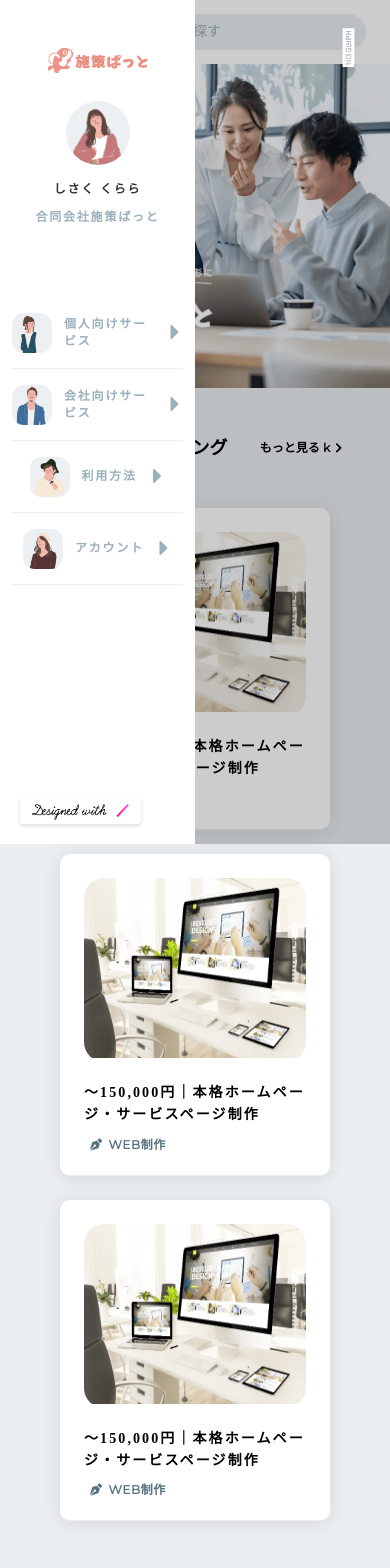
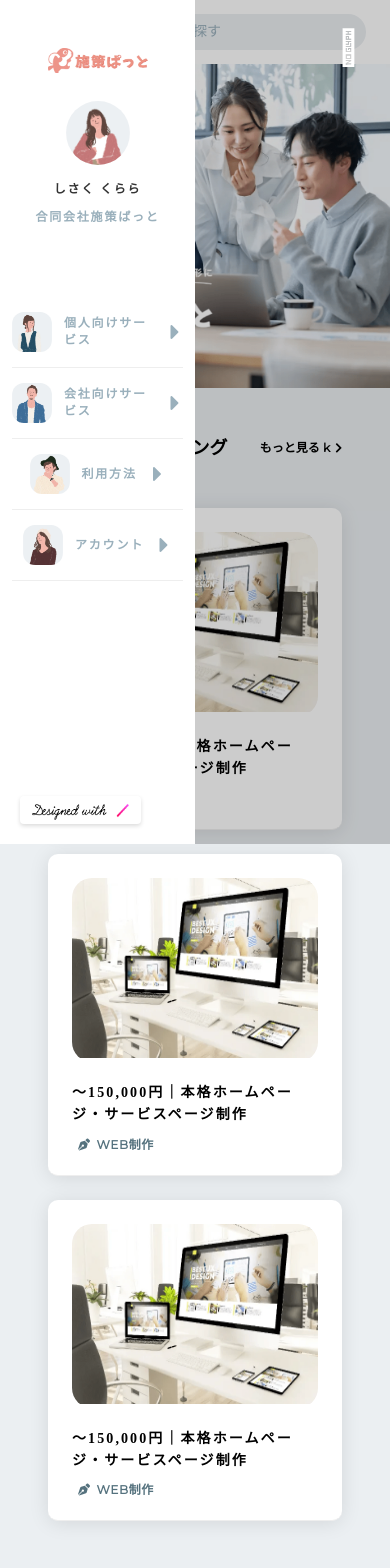
Before and after one commit to CoolGenie125/measures-pat-client, a React (Create React App) app: page / in a window 390 px wide. Shown: the top 1568 px of the page. Built offline with nearby package versions, Linux system fonts and the light colour scheme.

Commit message:
change responsive
change responsive method in landing & heathly component

```diff
--- a/src/App.css
+++ b/src/App.css
@@ -5,6 +5,10 @@
 .App-logo {
   height: 40vmin;
   pointer-events: none;
+}
+
+div{
+  box-sizing: border-box;
 }
 
 @media (prefers-reduced-motion: no-preference) {
--- a/src/App.tsx
+++ b/src/App.tsx
@@ -1,9 +1,19 @@
 import "./App.css";
-import { ThemeProvider, useTheme } from "@material-ui/core/styles";
+import { createTheme, ThemeProvider } from "@material-ui/core/styles";
 import Layout from "layout/Layout";
 
 function App() {
-  const theme = useTheme();
+  const theme = createTheme({
+    breakpoints: {
+      values: {
+        xs: 0,
+        sm: 600,
+        md: 1200,
+        lg: 1280,
+        xl: 1600,
+      },
+    },
+  })
 
   return (
     <ThemeProvider theme={theme}>
--- a/src/components/ServiceCard/ServiceCard.tsx
+++ b/src/components/ServiceCard/ServiceCard.tsx
@@ -1,3 +1,4 @@
+import clsx from "clsx";
 import { slideImg } from "config/utils";
 import Reveal from "react-awesome-reveal";
 import backImg from "./../../assets/images/2.png";
@@ -5,13 +6,14 @@ import { ServiceCardStyles } from "./ServiceCardStyles";
 
 interface ServiceCardProps {
   delay?: number;
+  className?: any;
 }
 
-export default function ServiceCard({ delay }: ServiceCardProps) {
+export default function ServiceCard({ delay, className }: ServiceCardProps) {
   const classes = ServiceCardStyles();
 
   return (
-    <div className={classes.root}>
+    <div className={clsx(classes.root, className)}>
       <div className={classes.imgRoot}>
         <Reveal
           keyframes={slideImg}
--- a/src/components/ServiceCard/ServiceCardStyles.tsx
+++ b/src/components/ServiceCard/ServiceCardStyles.tsx
@@ -3,17 +3,23 @@ import { makeStyles } from "@material-ui/styles";
 export const ServiceCardStyles = makeStyles((theme: Theme) =>
   createStyles({
     root: {
+      width: "350px",
+      minWidth: "350px",
       background: "#fff",
       borderRadius: "10px",
       boxShadow: "0px 2px 20px rgb(0 0 0 / 10%)",
       borderBottom: "solid 1px #eeeeee",
       padding: "24px",
-      margin: "0 12px 24px 12px",
+      margin: "0 auto 24px auto",
       cursor: "pointer",
       "&:hover": {
         boxShadow: "0px 0px 0px rgb(0 0 0 / 10%)",
         transform: "translate(6px, 12px)",
         transitionDuration: "800ms",
+      },
+      [theme.breakpoints.down(450)]:{
+        minWidth: "100%",
+        width: "100%",
       },
     },
     imgRoot: {
--- a/src/config/constant.tsx
+++ b/src/config/constant.tsx
@@ -12,31 +12,31 @@ export const SidbarData = [
       routers: [
         {
           name: "食事・美容",
-          link: "/private/healthy",
+          link: "/category",
         },
         {
           name: "ジム・マッサージ",
-          link: "/private/healthy",
+          link: "/category",
         },
         {
           name: "旅行・レジャー",
-          link: "/private/healthy",
+          link: "/category",
         },
         {
           name: "引越し",
-          link: "/private/healthy",
+          link: "/category",
         },
         {
           name: "家事・育児",
-          link: "/private/healthy",
+          link: "/category",
         },
         {
           name: "介護・福祉",
-          link: "/private/healthy",
+          link: "/category",
         },
         {
           name: "その他",
-          link: "/private/healthy",
+          link: "/category",
         },
       ],
     },
@@ -49,31 +49,31 @@ export const SidbarData = [
       routers: [
         {
           name: "ITツール利用",
-          link: "/private/healthy",
+          link: "/category",
         },
         {
           name: "システム開発",
-          link: "/private/healthy",
+          link: "/category",
         },
         {
           name: "WEB制作",
-          link: "/private/healthy",
+          link: "/category",
         },
         {
           name: "資料作成",
-          link: "/private/healthy",
+          link: "/category",
         },
         {
           name: "士業業務代行",
-          link: "/private/healthy",
+          link: "/category",
         },
         {
           name: "健康診断",
-          link: "/private/healthy",
+          link: "/category",
         },
         {
           name: "その他",
-          link: "/private/healthy",
+          link: "/category",
         },
       ],
     },
--- a/src/layout/Header/Header.tsx
+++ b/src/layout/Header/Header.tsx
@@ -26,7 +26,6 @@ export default function Header({ mobileAction }: HeaderProps) {
   };
 
   const searchAction = (e: any) => {
-    console.log("inout value", e);
   };
 
   return (
--- a/src/layout/Layout.tsx
+++ b/src/layout/Layout.tsx
@@ -51,7 +51,7 @@ export default function Layout() {
           <Route path='/account' element={<Account />} />
           <Route path='/account/setting' element={<AccountSetting />} />
           <Route path='/account/setting/thankyou' element={<ThankYou />} />
-          <Route path='/private/healthy' element={<Healthy />} />
+          <Route path='/category' element={<Healthy />} />
           <Route path='/usage' element={<Usage />} />
           <Route path='/usage/contact' element={<Contact />} />
           <Route path='/404' element={<ErrorRoute />} />
--- a/src/pages/Heathly/Heathly.tsx
+++ b/src/pages/Heathly/Heathly.tsx
@@ -60,16 +60,16 @@ export const Healthy = () => {
         </div>
         <Reveal keyframes={appear} triggerOnce delay={2000}>
           <Grid container>
-            <Grid item md={4} sm={6} xs={12}>
+            <Grid item xl={4} md={6} sm={12} xs={12}>
               <ServiceCard delay={2500} />
             </Grid>
-            <Grid item md={4} sm={6} xs={12}>
+            <Grid item xl={4} md={6} sm={12} xs={12}>
               <ServiceCard delay={2500} />
             </Grid>
-            <Grid item md={4} sm={6} xs={12}>
+            <Grid item xl={4} md={6} sm={12} xs={12}>
               <ServiceCard delay={2500} />
             </Grid>
-            <Grid item md={4} sm={6} xs={12}>
+            <Grid item xl={4} md={6} sm={12} xs={12}>
               <ServiceCard delay={2500} />
             </Grid>
           </Grid>
--- a/src/pages/Landing/Landing.tsx
+++ b/src/pages/Landing/Landing.tsx
@@ -6,7 +6,7 @@ import landLetter from "assets/images/landing-letter.webp";
 import { Grid } from "@material-ui/core";
 import ActionButton from "components/ActionButton/ActionButton";
 import { Reveal } from "react-awesome-reveal";
-import { letterDownUp, letterUpDown, slideImg } from "config/utils";
+import { letterDownUp, slideImg } from "config/utils";
 
 export const Landing = () => {
   const classes = LandingStyle();
@@ -29,16 +29,15 @@ export const Landing = () => {
             <LinkLetter />
           </div>
         </Reveal>
-
         <div className={classes.CardContainer}>
           <Grid container>
-            <Grid item md={4} sm={6} xs={12}>
+            <Grid item xl={4} md={6} sm={12} xs={12}>
               <ServiceCard />
             </Grid>
-            <Grid item md={4} sm={6} xs={12}>
+            <Grid item xl={4} md={6} sm={12} xs={12}>
               <ServiceCard />
             </Grid>
-            <Grid item md={4} sm={6} xs={12}>
+            <Grid item xl={4} md={6} sm={12} xs={12}>
               <ServiceCard />
             </Grid>
           </Grid>
@@ -58,13 +57,13 @@ export const Landing = () => {
         </Reveal>
         <div className={classes.CardContainer}>
           <Grid container>
-            <Grid item md={4} sm={6} xs={12}>
+            <Grid item xl={4} md={6} sm={12} xs={12}>
               <ServiceCard />
             </Grid>
-            <Grid item md={4} sm={6} xs={12}>
+            <Grid item xl={4} md={6} sm={12} xs={12}>
               <ServiceCard />
             </Grid>
-            <Grid item md={4} sm={6} xs={12}>
+            <Grid item xl={4} md={6} sm={12} xs={12}>
               <ServiceCard />
             </Grid>
           </Grid>
@@ -81,9 +80,7 @@ export const Landing = () => {
                 <div></div>
               </Reveal>
               <div className={classes.service1}>
-                <Reveal
-                  keyframes={letterDownUp}
-                  triggerOnce>
+                <Reveal keyframes={letterDownUp} triggerOnce>
                   <div className={classes.serviceTitle}>
                     施策ぱっとの<br></br> 使い方
                   </div>
@@ -104,9 +101,7 @@ export const Landing = () => {
                 <div></div>
               </Reveal>
               <div className={classes.service2}>
-                <Reveal
-                  keyframes={letterDownUp}
-                  triggerOnce>
+                <Reveal keyframes={letterDownUp} triggerOnce>
                   <div className={classes.serviceTitle}>
                     運営への<br></br> お問い合わせ
                   </div>
--- a/src/pages/Landing/LandingStyle.tsx
+++ b/src/pages/Landing/LandingStyle.tsx
@@ -88,6 +88,9 @@ export const LandingStyle = makeStyles((theme: Theme) =>
       display: "flex",
       alignItems: "center",
       justifyContent: "space-around",
+      flexWrap: "wrap",
+      transitionDelay: "300ms",
+      transitionDuration: "1000ms",
     },
     serviceRoot: {
       padding: "48px",
```
